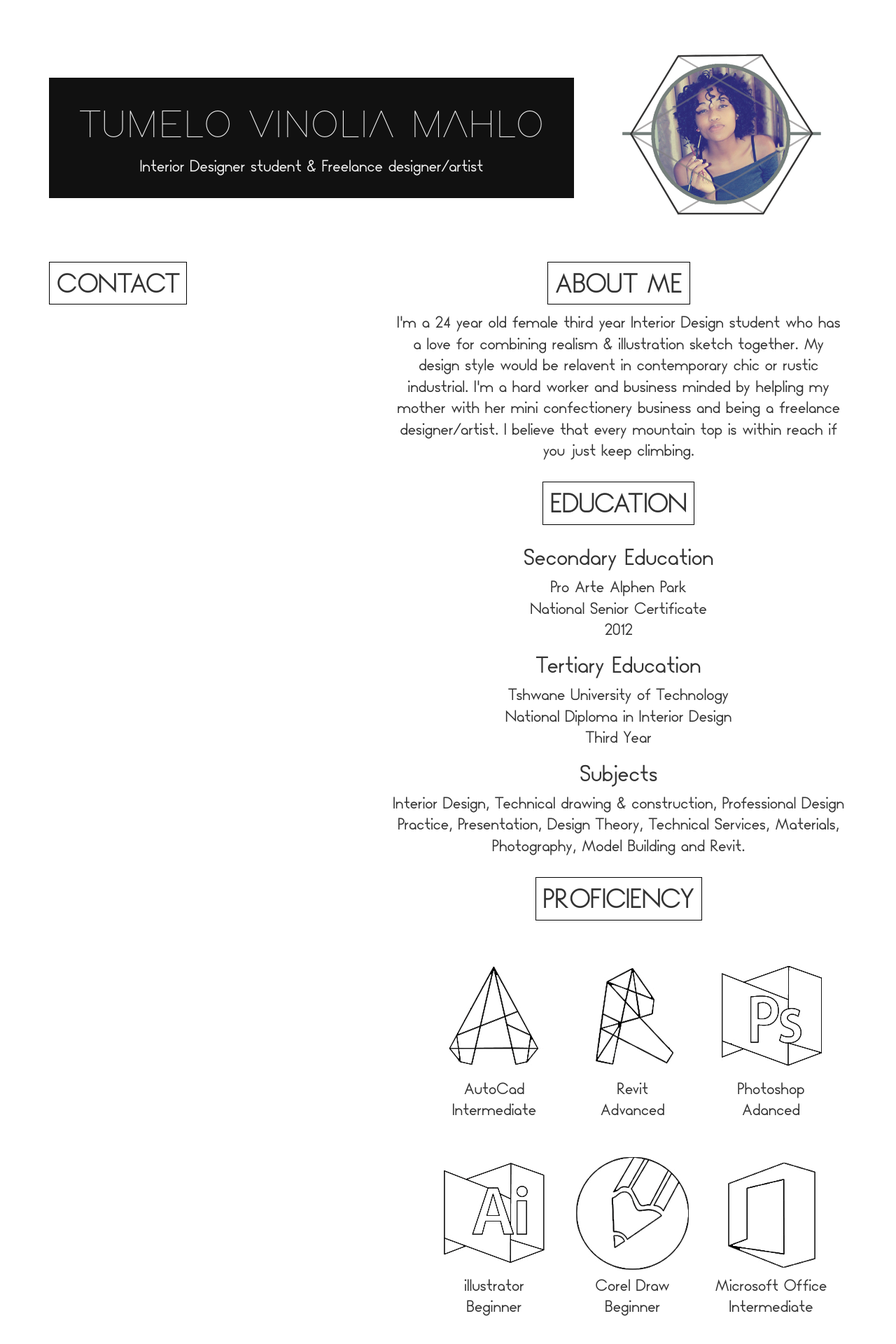
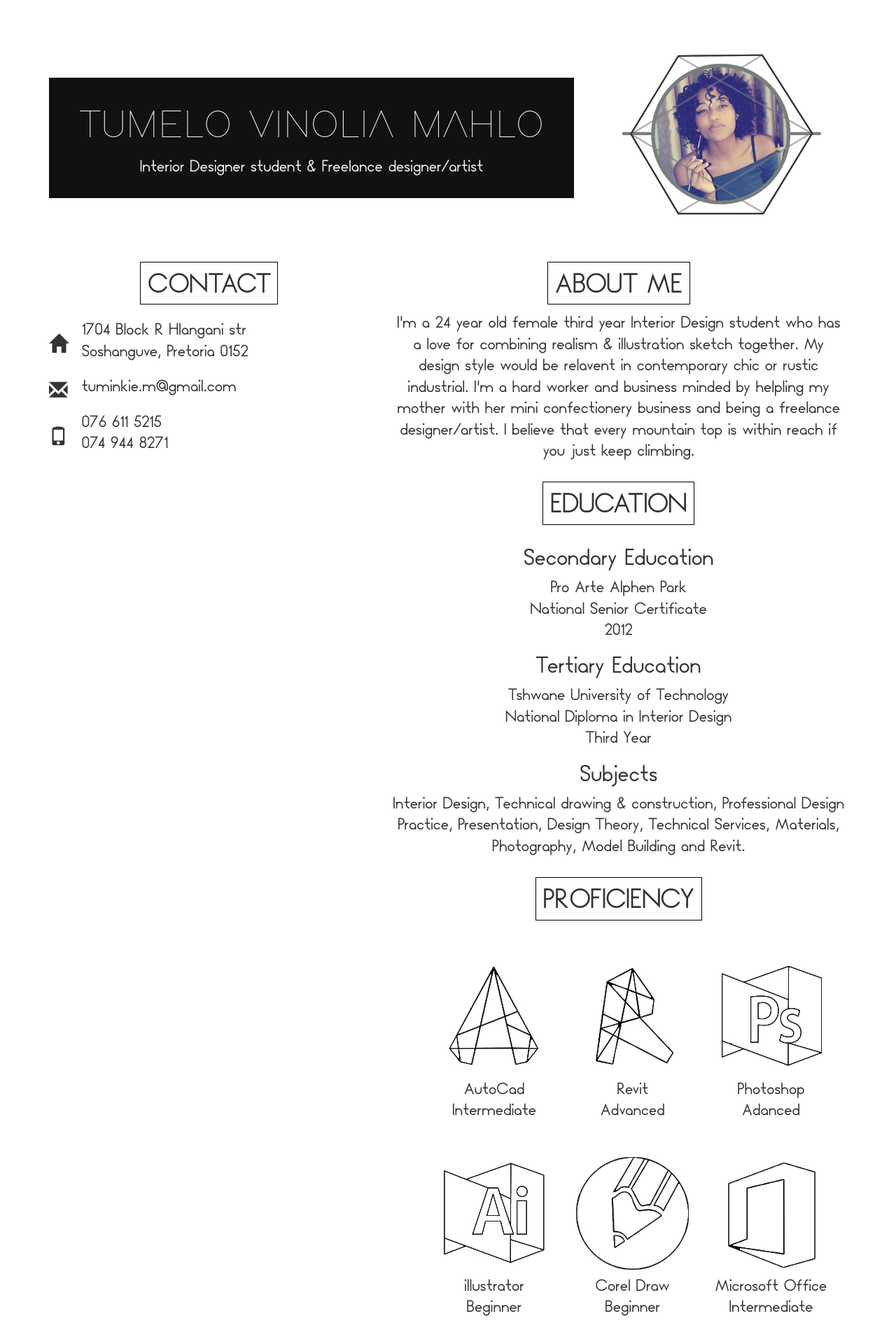
Before and after one commit to tshiamobhuda/portfolio, a Jekyll site: the page built from index.html, in a window 1280 px wide. Shown: the top 1920 px of the page at 70% size. Built offline with Jekyll 4.4.1, drawn with Linux system fonts in a browser that asks for light colours; nearby versions of some CDN libraries.

Commit message:
Added Contact section - Used glphy icons instead of images

```diff
--- a/_layouts/default.html
+++ b/_layouts/default.html
@@ -34,7 +34,31 @@
         <div class="container">
             <div class="row">
                 <div class="col-md-5">
-                    <h1 class="heading-box">CONTACT</h1>
+                    <article class="text-center">
+                        <h1 class="heading-box">CONTACT</h1>
+                        <ul class="contact">
+                            <li class="center-v">
+                                <span class="glyphicon glyphicon-home"></span>
+                                <p>
+                                    1704 Block R Hlangani str <br>
+                                    Soshanguve, Pretoria 0152
+                                </p>
+                            </li>
+                            <li class="center-v">
+                                <span class="glyphicon glyphicon-envelope"></span>
+                                <p>
+                                    tuminkie.m@gmail.com
+                                </p>
+                            </li>
+                            <li class="center-v">
+                                <span class="glyphicon glyphicon-phone"></span>
+                                <p>
+                                    076&nbsp;611&nbsp;5215 <br>
+                                    074&nbsp;944&nbsp;8271
+                                </p>
+                            </li>
+                        </ul>
+                    </article>
                 </div>
                 <div class="col-md-7">
                     <article class="text-center">
--- a/assets/css/style.css
+++ b/assets/css/style.css
@@ -92,3 +92,23 @@ table {
     width: 100%;
     margin: 25px auto 0;
 }
+
+/* Contact Icons */
+ul.contact {
+    padding: 0;
+    text-align: justify;
+}
+
+ul.contact li {
+    list-style: none;
+    margin: 10px 0;
+}
+
+ul.contact li span {
+    padding-right: 20px;
+    font-size: 20pt;
+}
+
+ul.contact li p {
+    display: inline-block;
+}
```
Also changed, not shown: assets/img/icons.png.
